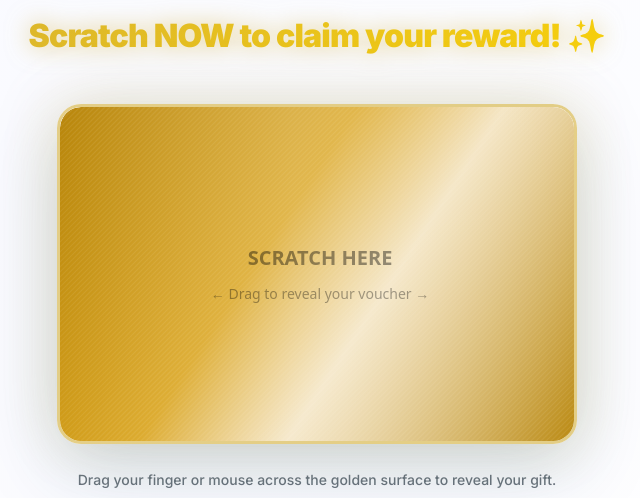
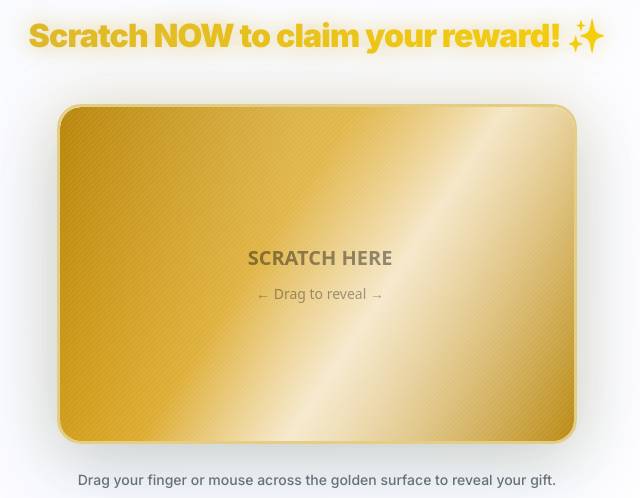
Before and after one commit to techoccasions-debug/Watson-Global-New-Year, a plain HTML site: page index.html in a window 1280 px wide. Shown: the part 937-1435 px from the top of the page, 323-963 px from the left. Drawn offline with Linux system fonts and the light colour scheme.

Commit message:
Update index.html

```diff
--- a/index.html
+++ b/index.html
@@ -274,7 +274,7 @@ body::before {
 }
 .revealed-content {
   position:absolute;inset:0;display:flex;flex-direction:column;align-items:center;justify-content:center;
-  background:linear-gradient(135deg,#ffffff 0%,#f8fafc 100%);z-index:1;padding:32px;text-align:center;
+  background:linear-gradient(135deg,#ffffff 0%,#f8fafc 100%);z-index:1;padding:52px;text-align:center;
 }
 #scratchCanvas {
   position:absolute;inset:0;cursor:crosshair;z-index:2;touch-action:none;border-radius:21px;
@@ -372,8 +372,8 @@ footer a {color:var(--gold);text-decoration:none;font-weight:600;}
 <div class="celebration" id="celebration"></div>
 
 <section class="hero">
+  <div class="hero-bg" style="background-image:url('OIP (1).jpg');"></div>
   <div class="hero-bg" style="background-image:url('OIP.jpg');"></div>
-  <div class="hero-bg" style="background-image:url('OIP (1).jpg');"></div>
   <div class="hero-bg" style="background-image:url('OIP (2).jpg');"></div>
   <div class="hero-content">
     <div class="premium-logo">
@@ -397,7 +397,7 @@ footer a {color:var(--gold);text-decoration:none;font-weight:600;}
         <div style="margin:18px 0;">
           <img src="gift.jpg" alt="Watson Cargo New Year Voucher" style="max-width:100%;border-radius:14px;box-shadow:0 10px 30px rgba(0,0,0,0.25);">
         </div>
-        <p style="font-size:20px;color:#333;margin-top:6px;font-weight:600;">Congratulations!</p>
+        <p style="font-size:20px;color:#f40404;margin-top:6px;font-weight:600;">Congratulations!</p>
       </div>
       <canvas id="scratchCanvas"></canvas>
     </div>
@@ -524,7 +524,7 @@ document.addEventListener('DOMContentLoaded', () => {
     ctx.fillText('SCRATCH HERE', canvas.width / 2, canvas.height / 2 - 18);
     ctx.font = '500 14px Inter, system-ui';
     ctx.fillStyle = 'rgba(0,0,0,0.35)';
-    ctx.fillText('← Drag to reveal your voucher →', canvas.width / 2, canvas.height / 2 + 18);
+    ctx.fillText('← Drag to reveal →', canvas.width / 2, canvas.height / 2 + 18);
 
     isScratching = false;
     hasRevealed = false;
@@ -568,7 +568,7 @@ document.addEventListener('DOMContentLoaded', () => {
     const percent = (transparent / (canvas.width * canvas.height)) * 100;
     progressFill.style.width = `${Math.min(percent, 100).toFixed(0)}%`;
 
-    if (percent > 55) {
+    if (percent > 25) {
       fullyReveal();
     }
   }
```
